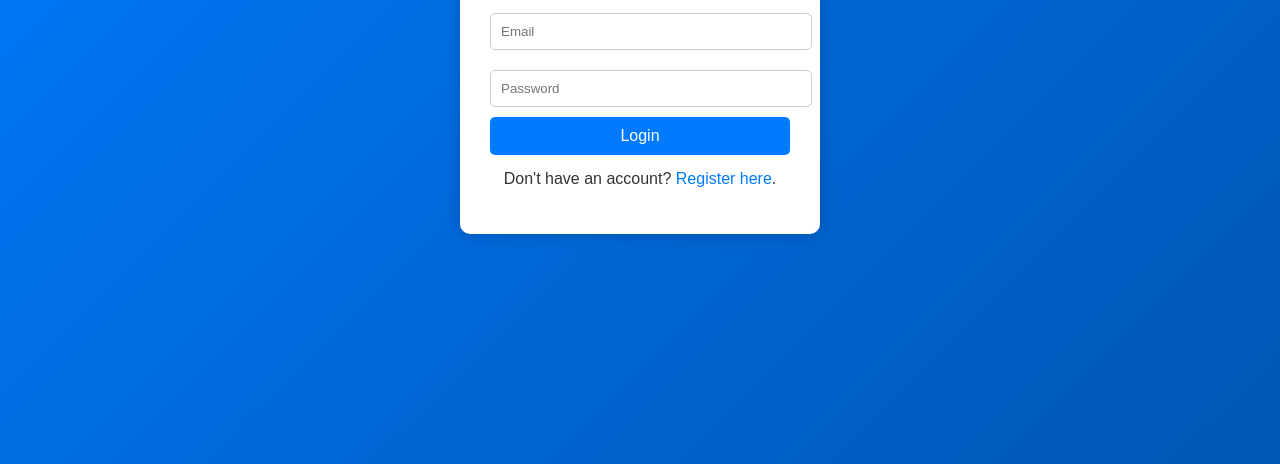
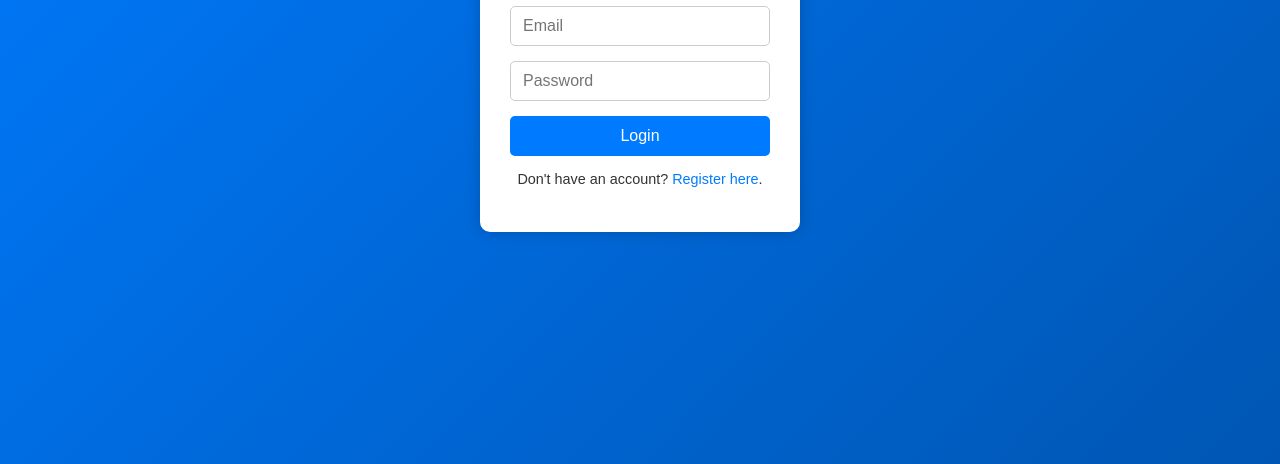
Before and after one commit to PopaSebastian2004/Emag_style_app, a plain HTML site: page frontend/pages/login.html in a window 1280 px wide. Shown: the part 336-800 px from the top of the page. Drawn offline with Linux system fonts and the light colour scheme.

Commit message:
modificare

```diff
--- a/frontend/styles/style.css
+++ b/frontend/styles/style.css
@@ -15,11 +15,12 @@ button {
     background-color: #007bff;
     color: white;
     border: none;
-    padding: 10px 20px;
+    padding: 8px 20px; /* Padding micșorat pentru înălțime redusă */
     font-size: 1rem;
     cursor: pointer;
     border-radius: 5px;
     transition: background-color 0.3s ease;
+    height: 40px; /* Înălțime fixă */
 }
 
 button:hover {
@@ -133,25 +134,45 @@ button:hover {
     border-radius: 10px;
     box-shadow: 0 0 15px rgba(0, 0, 0, 0.2);
     text-align: center;
-    width: 300px;
+    width: 320px; /* Consistent width for all content */
+    box-sizing: border-box; /* Include padding in width calculations */
 }
 
-.auth-container input {
+.auth-container form {
+    display: flex;
+    flex-direction: column;
+    gap: 15px; /* Space between form elements */
     width: 100%;
-    padding: 10px;
-    margin: 10px 0;
+}
+
+.auth-container input, .auth-container button {
+    width: 100%; /* Inputs and button will match container width */
+    height: 40px; /* Set same height for inputs and buttons */
+    padding: 0 12px; /* Adjust padding for better alignment */
     border: 1px solid #ccc;
     border-radius: 5px;
+    font-size: 1rem;
+    box-sizing: border-box; /* Ensure padding is included in width */
 }
 
 .auth-container button {
-    width: 100%;
-    padding: 10px;
-    font-size: 1rem;
+    font-weight: 400; /* Subțire */
+    font-family: 'Arial', sans-serif; /* Font simplu */
+    text-transform: none; /* Elimină transformările textului */
+    background-color: #007bff;
+    color: white;
+    border: none;
+    cursor: pointer;
+    transition: background-color 0.3s ease;
+}
+
+.auth-container button:hover {
+    background-color: #0056b3;
 }
 
 .auth-container p {
     margin-top: 15px;
+    font-size: 0.9rem;
 }
 
 .auth-container a {
@@ -162,3 +183,10 @@ button:hover {
 .auth-container a:hover {
     text-decoration: underline;
 }
+
+.auth-container .error-message {
+    color: red;
+    font-size: 0.9rem;
+    margin-bottom: 10px;
+    text-align: center;
+}
```
